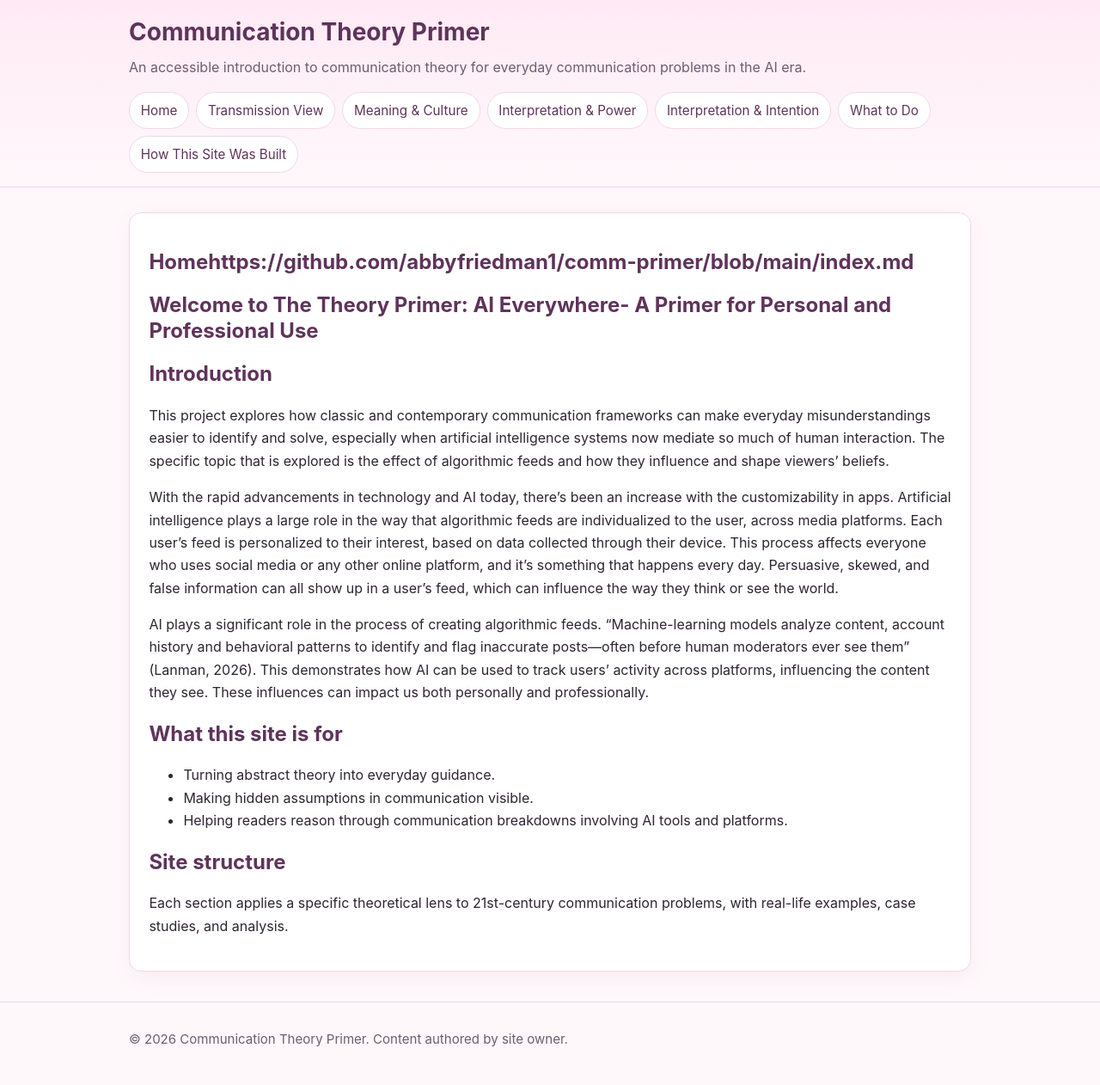
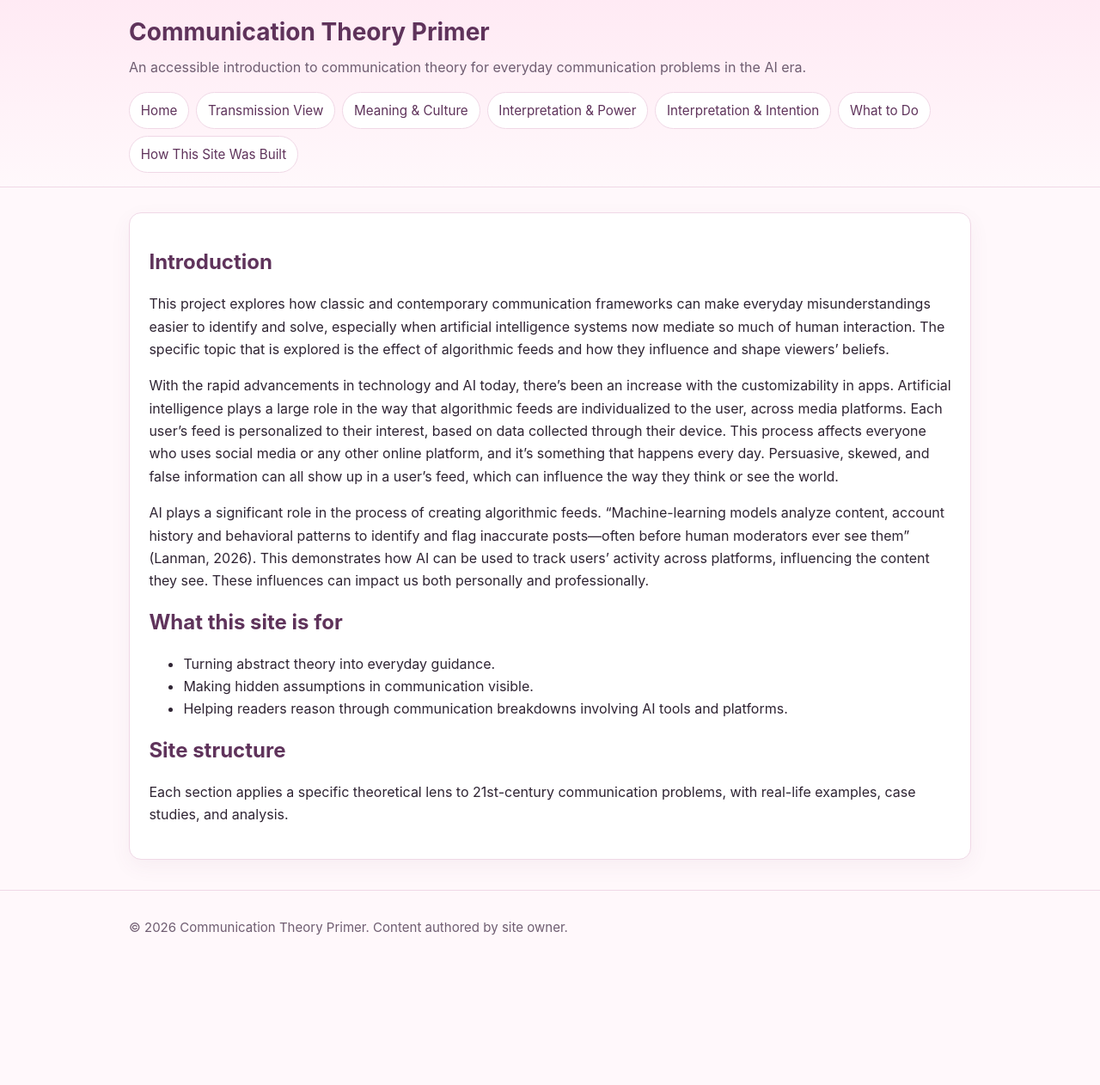
Before and after one commit to abbyfriedman1/comm-primer, a Jekyll site: the page built from index.md, in a window 1280 px wide. Shown: the whole page at 86% size. Built offline with Jekyll 4.4.1, drawn with Linux system fonts in a browser that asks for light colours; after the commit the page ends 1132 px from its top, so only the background shows below that; part of the change alters nothing that is shown.

Commit message:
Revise title in index.md for improved clarity
Updated the title in the index.md file for clarity and formatting.

```diff
--- a/index.md
+++ b/index.md
@@ -1,9 +1,8 @@
 ---
 layout: default
-title: Homehttps://github.com/abbyfriedman1/comm-primer/blob/main/index.md
+title: ## Welcome to The Theory Primer: AI Everywhere- A Primer for Personal and Professional Use
+
 ---
-
-## Welcome to The Theory Primer: AI Everywhere- A Primer for Personal and Professional Use
 
 ## Introduction
 
```
